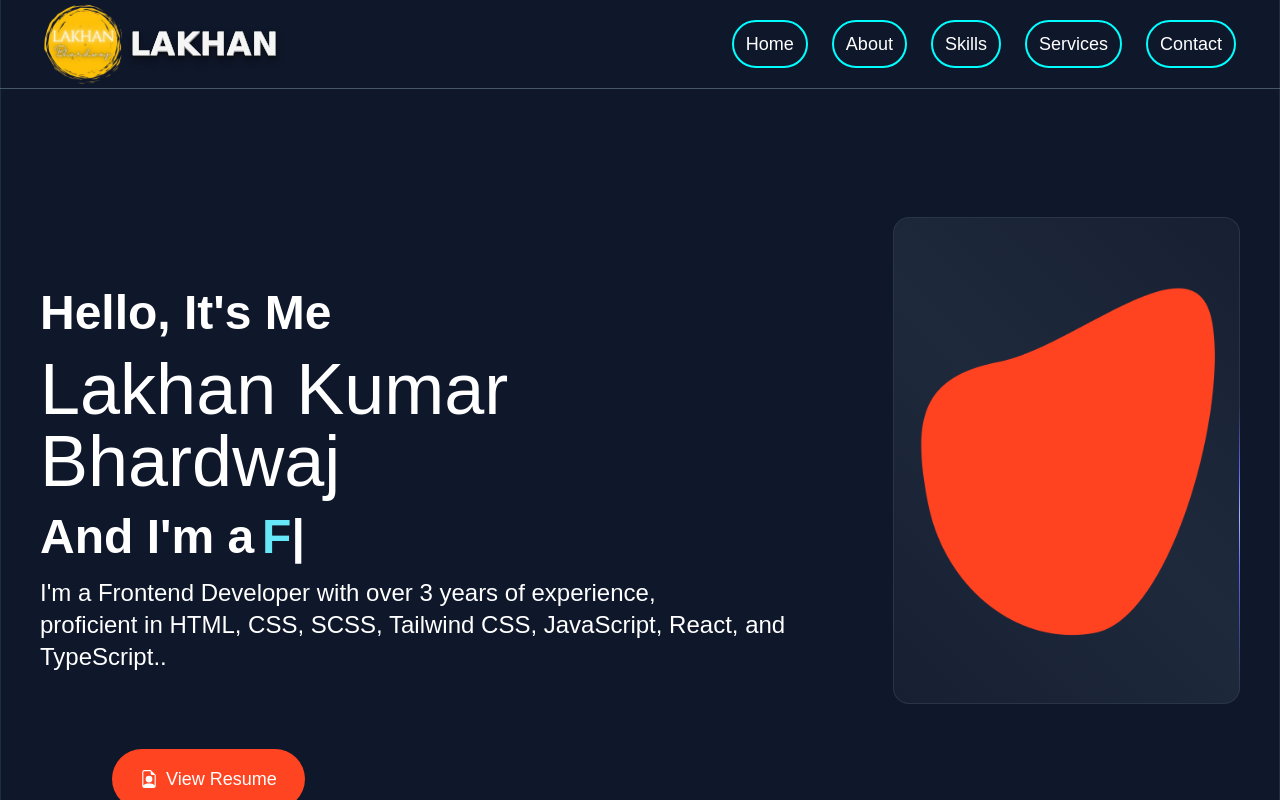
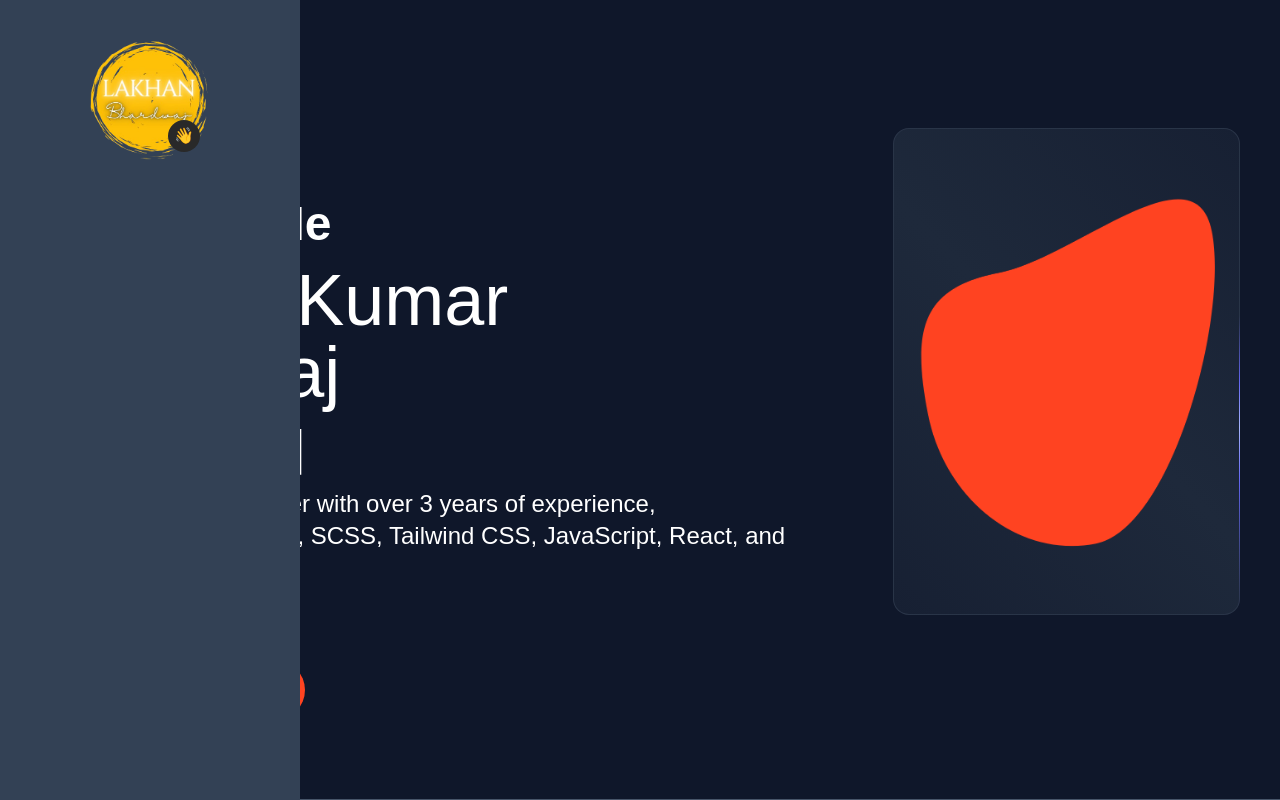
Before and after one commit to LakhanKBhardwaj/My_Portfolio, a Next.js app: page / in a window 1280 px wide. Shown: the top 800 px of the page. Built offline with nearby package versions, Linux system fonts and the light colour scheme.

Commit message:
Create sidebar for manu content

```diff
--- a/src/components/HomeContent.tsx
+++ b/src/components/HomeContent.tsx
@@ -88,7 +88,7 @@ export const HomeContent: FC = () => {
                                 onMouseEnter={handleMouseEnter}
                                 onMouseLeave={handleMouseLeave}
                             >
-                                <span className="relative flex items-center justify-center gap-2 z-[10000]">
+                                <span className="relative flex items-center justify-center gap-2 ">
                                 <ResumeSvgIcons width='18px' height='18px' fill='var(--white-color)' />
                                     View Resume
                                 </span>
--- /dev/null
+++ b/src/components/Sidebar.tsx
@@ -0,0 +1,22 @@
+import Image from 'next/image'
+import React, { FC } from 'react'
+import ProfilePic from '../../public/Images/LakhanLogo.png'
+
+export const Sidebar : FC = () => {
+  return (
+    <div className='w-[300px] h-full fixed z-[999] top-0 left-0 transition-all ease-in-out'>
+        <div className='overflow-y-auto w-full h-full '>
+            <div className='flex flex-col gap-6 justify-between py-10 px-5 h-full bg-slate-700'>
+                <div className='siderbar-profile'>
+                    <div className='relative'>
+                        <div className='w-[80%] h-[80%] m-auto rounded-[50%] bg-mediumTealGreen flex justify-center overflow-hidden'>
+                            <Image src={ProfilePic} width={120} alt='My Profile Pic' />
+                        </div>
+                        <span className='w-[32px] h-[32px] flex justify-center items-center rounded-[50%] bg-charcoal absolute top-[80px] right-[80px]'>👋</span>
+                    </div>
+                </div>
+            </div>
+        </div>
+    </div>
+  )
+}
--- a/src/components/sidebar.tsx
+++ /dev/null
@@ -1,7 +0,0 @@
-import React, { FC } from 'react'
-
-export const sidebar : FC = () => {
-  return (
-    <div>sidebar</div>
-  )
-}
--- a/src/pages/index.tsx
+++ b/src/pages/index.tsx
@@ -5,6 +5,7 @@ import { HomeContent } from '@/components/HomeContent'
 import { About } from '@/components/About'
 import { Preloader } from '@/components/Preloader'
 import { useEffect, useState } from 'react'
+import { Sidebar } from '@/components/Sidebar'
 
 
 
@@ -23,11 +24,13 @@ export default function Home() {
   }, []);
 
   return (
-    <main className='bg-slate-900 '>
-
-      <Header />
-      <HomeContent />
-      <About />
+    <main className='bg-slate-900 flex gap-6'>
+      <Sidebar />
+      {/* <Header /> */}
+      <div className='main-containt'>
+        <HomeContent />
+        <About />
+      </div>
     </main>
   )
 }
--- a/src/styles/Preloaded.css
+++ b/src/styles/Preloaded.css
@@ -105,7 +105,7 @@
     opacity: 0;
     transition: all 0.3s ease-out;
   }
-  .loaded .loader-wrapper {
+  .loaded  {
     visibility: hidden;
     transform: translateY(-100%);
     transition: all 0.3s 1s ease-out;
--- a/src/styles/globals.css
+++ b/src/styles/globals.css
@@ -42,6 +42,9 @@
   --green-400-rgba: rgba(74, 222, 130, 0.452);
   --custom-orange-rgb: rgb(255, 68, 33);
   --yellow-400-rgb: rgb(250, 201, 21,);
+  --lightBlack: rgb(79, 79, 79);
+  --medium-teal-green: rgb(120, 171, 149);
+  --dark-gray: rgb(41, 41, 41);
 }
 
 @media (prefers-color-scheme: dark) {
--- a/tailwind.config.ts
+++ b/tailwind.config.ts
@@ -19,6 +19,8 @@ const config: Config = {
       colors: {
         customCyan: 'var(--custom-cyan)',
         customOragne: 'var(--custom-orange-rgb)',
+        mediumTealGreen: 'var(--medium-teal-green:)',
+        charcoal: 'rgba(41, 41, 41, 1)',
       },
       boxShadow: {
         customNavTabGlow: '0 0 15px var(--custom-cyan), 0 0 30px var(--custom-cyan), 0 0 45px var(--custom-cyan)',
```
